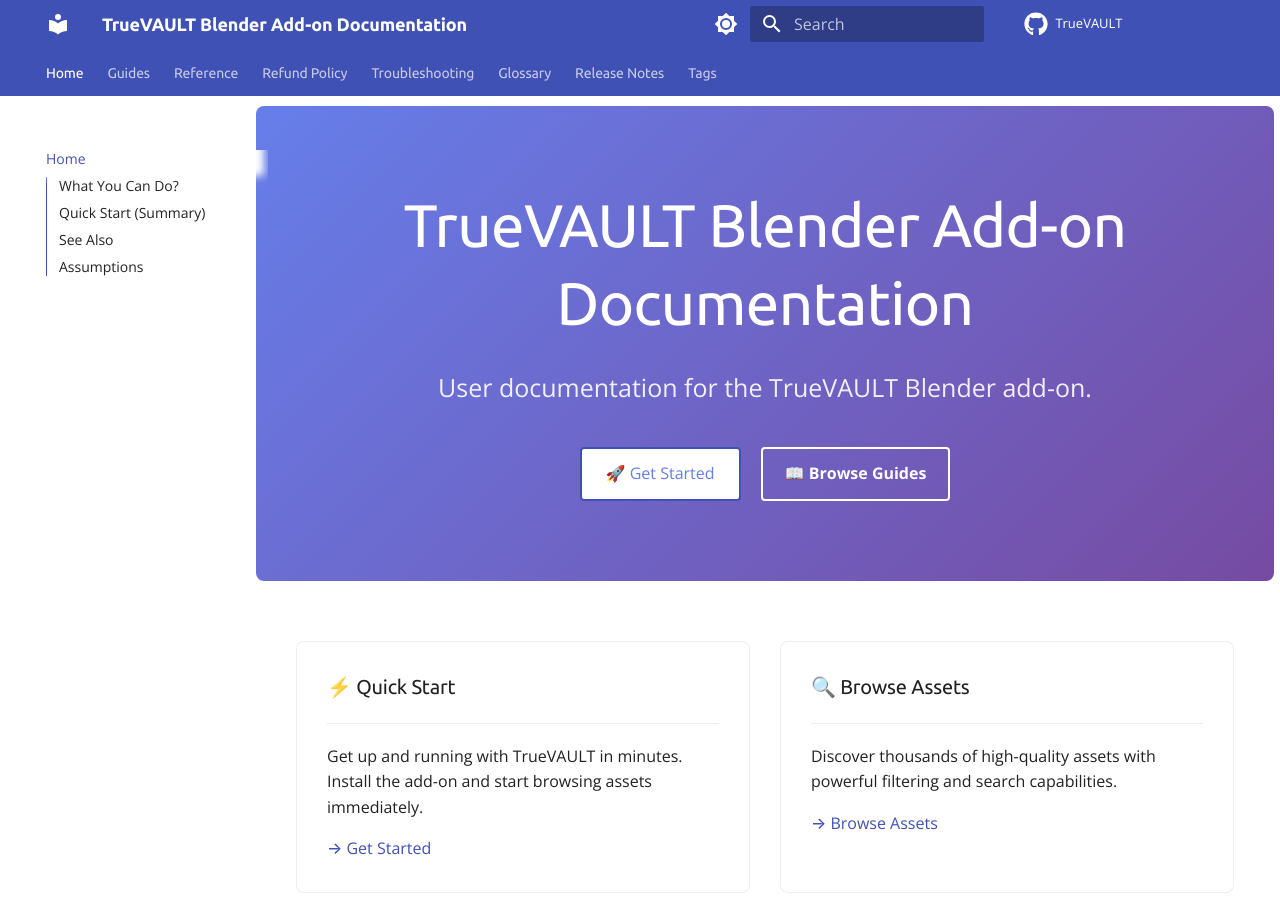
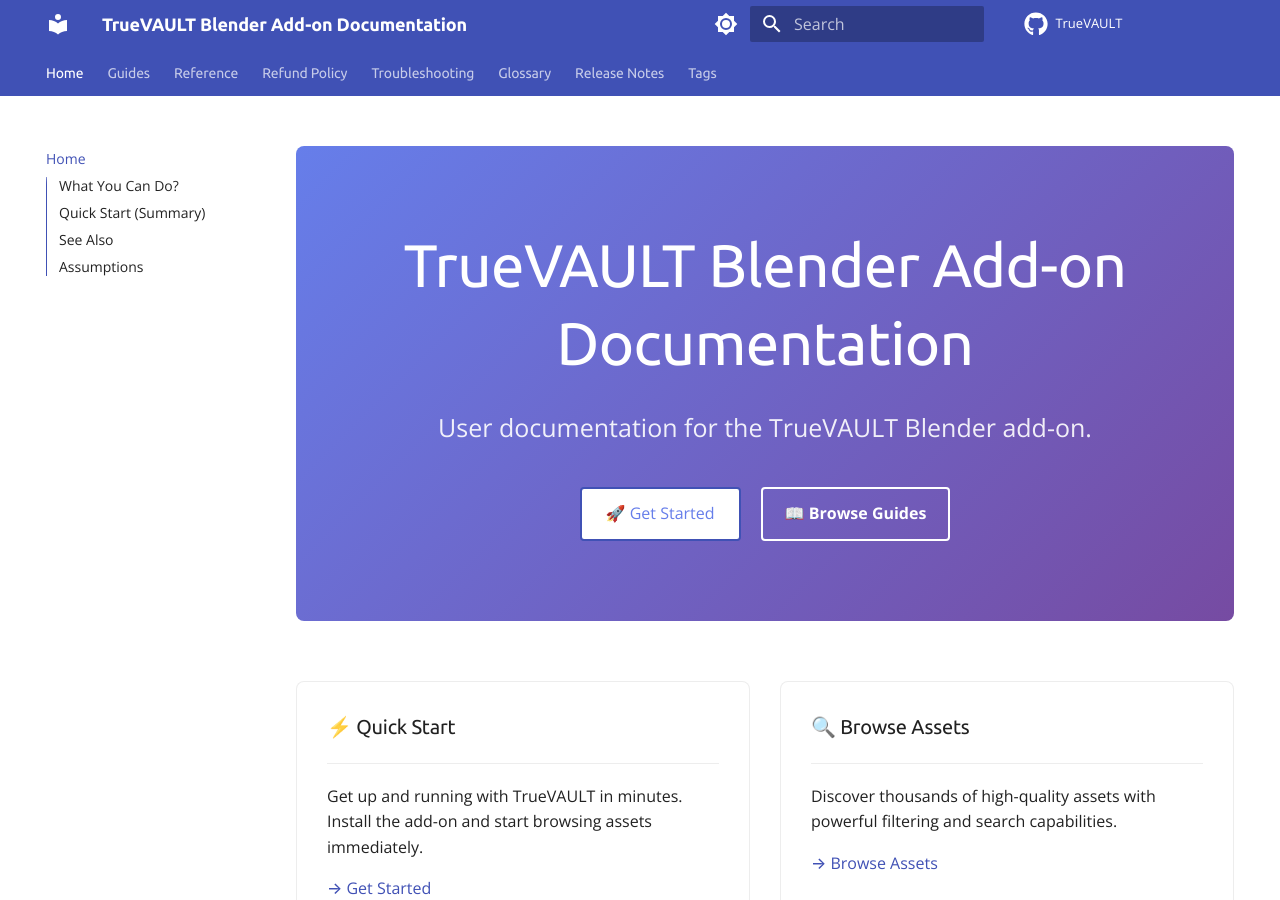
Before and after one commit to True-VFX/TrueVAULT-Documentation, an MkDocs documentation site: the page built from docs/index.md, in a window 1280 px wide and 900 px high. Built offline with MkDocs 1.6.1 and Material for MkDocs 9.7.7, drawn with Linux system fonts in a browser that asks for light colours; comment, search, counter and statistics services are not loaded; the version menu is left out.

Commit message:
fix: remove the side navs overhang onto the hero section

```diff
--- a/docs/overrides/home.html
+++ b/docs/overrides/home.html
@@ -3,7 +3,7 @@
 {% block content %}
 <div class="md-typeset">
     <!-- Hero Section -->
-    <div style="background: linear-gradient(135deg, #667eea 0%, #764ba2 100%); color: white; padding: 4rem 2rem; text-align: center; margin: -2rem -2rem 3rem -2rem; border-radius: 8px;">
+    <div style="background: linear-gradient(135deg, #667eea 0%, #764ba2 100%); color: white; padding: 4rem 2rem; text-align: center; margin: 0 0 3rem 0; border-radius: 8px; position: relative; z-index: 1;">
         <h1 style="color: white; font-size: 3rem; margin-bottom: 1rem; font-family: 'Ubuntu', sans-serif;">
             {{ config.site_name }}
         </h1>
```
